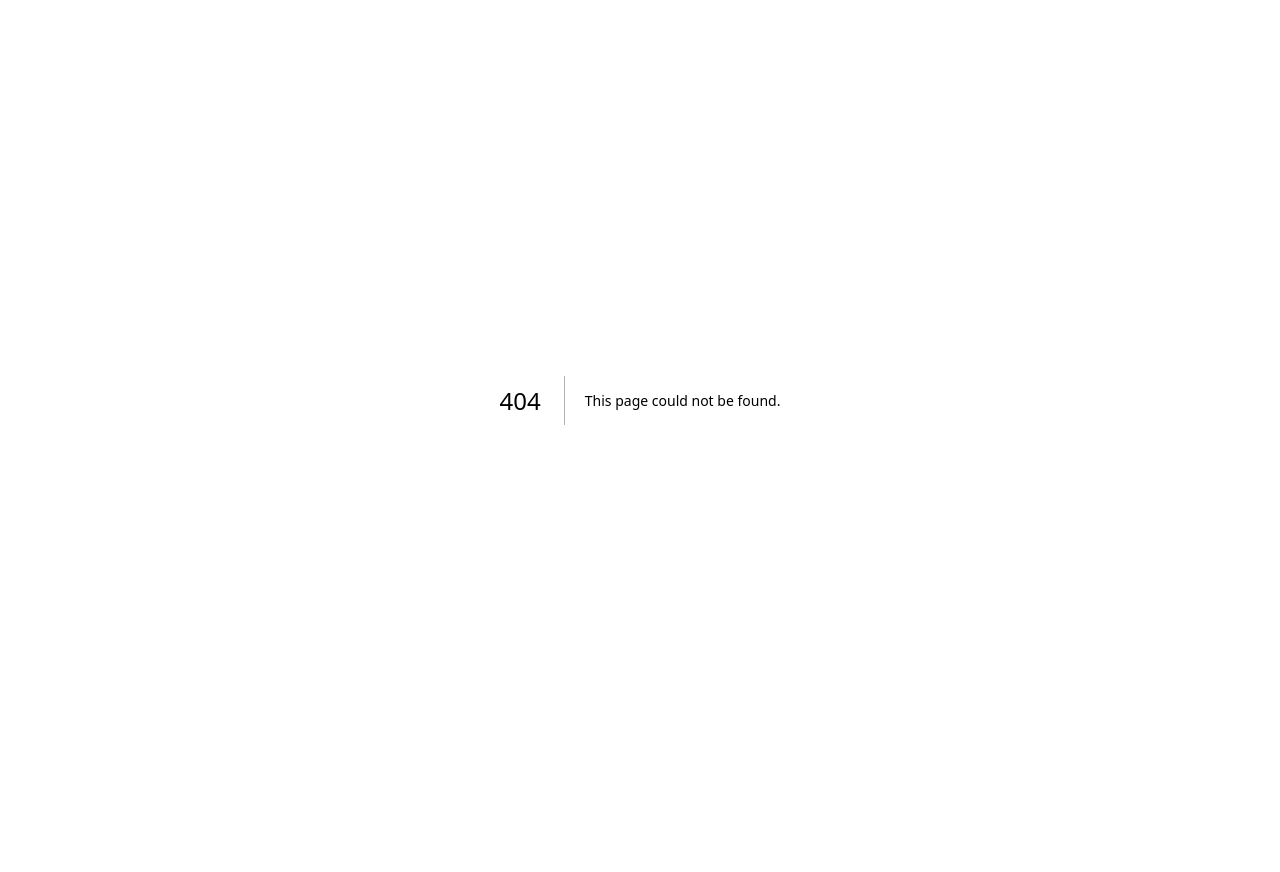
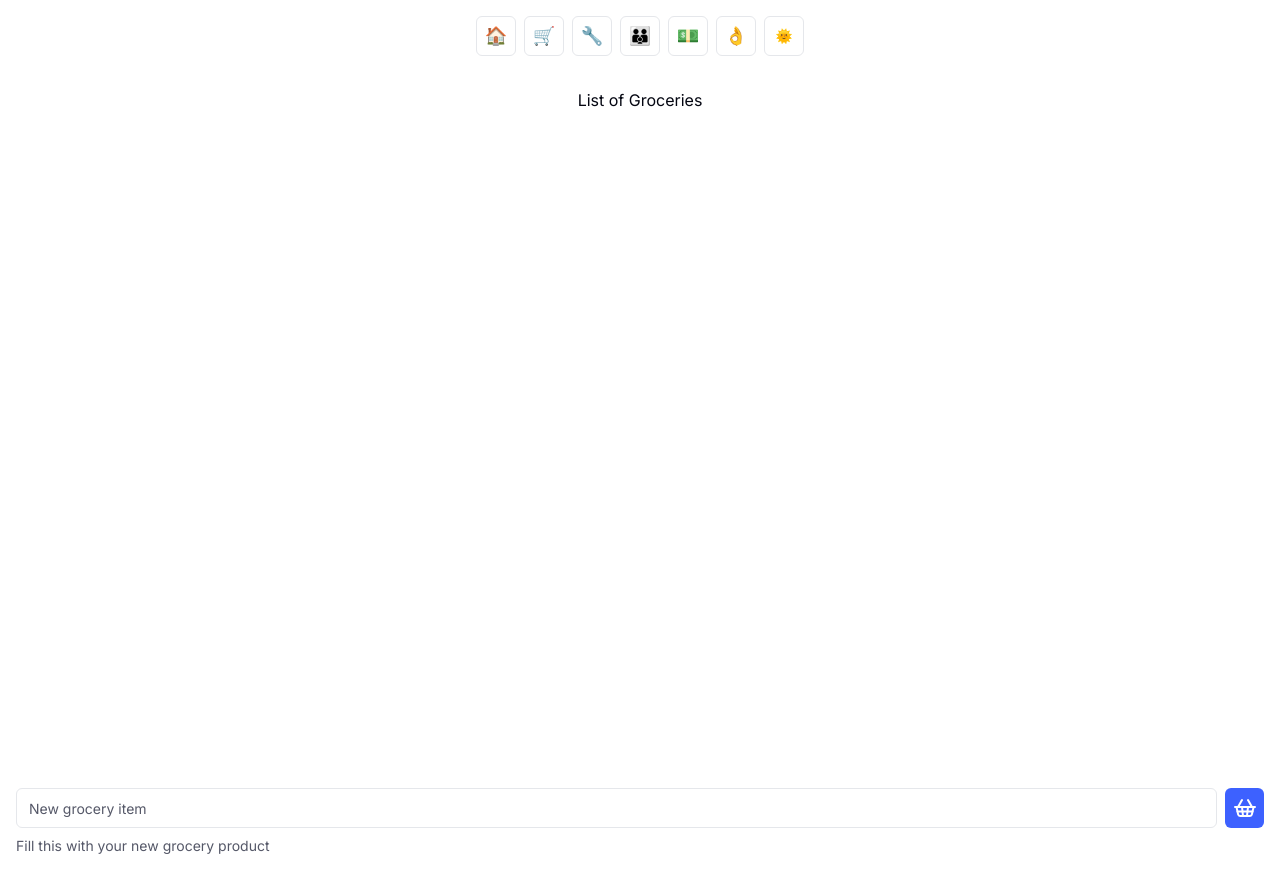
Before and after one commit to MhemedAbderrahmen/my-home, a Next.js app: page /groceries in a window 1280 px wide. Before the commit this address had no page. Before the commit the page ends 800 px from the top, so only its background shows below. Built offline with nearby package versions, Linux system fonts and the light colour scheme.

Commit message:
add grocery page

```diff
--- /dev/null
+++ b/app/groceries/page.tsx
@@ -0,0 +1,10 @@
+import AddGrocery from "@/components/groceries/add-grocery";
+
+export default function Groceries() {
+  return (
+    <main className="flex min-h-screen flex-col items-center justify-between p-4">
+      <div>List of Groceries</div>
+      <AddGrocery />
+    </main>
+  );
+}
--- a/app/layout.tsx
+++ b/app/layout.tsx
@@ -1,4 +1,5 @@
 import { ThemeProvider } from "@/components/theme-provider";
+import TopNav from "@/components/top-nav";
 import { TooltipProvider } from "@/components/ui/tooltip";
 import type { Metadata } from "next";
 import { Inter } from "next/font/google";
@@ -7,8 +8,8 @@
 const inter = Inter({ subsets: ["latin"] });
 
 export const metadata: Metadata = {
-  title: "Create Next App",
-  description: "Generated by create next app",
+  title: "Homely | APP",
+  description: "Made for people to manage their homes",
 };
 
 export default function RootLayout({
@@ -25,7 +26,10 @@
           enableSystem
           disableTransitionOnChange
         >
-          <TooltipProvider>{children}</TooltipProvider>
+          <TooltipProvider>
+            <TopNav />
+            {children}
+          </TooltipProvider>
         </ThemeProvider>
       </body>
     </html>
--- a/app/page.tsx
+++ b/app/page.tsx
@@ -1,19 +1,10 @@
-import TopNav from "@/components/top-nav";
-import { Button } from "@/components/ui/button";
-import { Input } from "@/components/ui/input";
-
 export default function Home() {
   return (
     <main
-      className="flex min-h-screen flex-col items-center justify-between p-4"
+      className="flex flex-col items-center justify-between p-4"
       suppressHydrationWarning
     >
-      <TopNav />
-
-      <div className="flex flex-row gap-2 w-full">
-        <Input placeholder="New grocery item" />
-        <Button>Create</Button>
-      </div>
+      Hello
     </main>
   );
 }
--- /dev/null
+++ b/components/groceries/add-grocery.tsx
@@ -0,0 +1,57 @@
+"use client";
+import { zodResolver } from "@hookform/resolvers/zod";
+import { ShoppingBasket } from "lucide-react";
+import { useForm } from "react-hook-form";
+import { z } from "zod";
+import { Button } from "../ui/button";
+import {
+  Form,
+  FormControl,
+  FormDescription,
+  FormField,
+  FormItem,
+} from "../ui/form";
+import { Input } from "../ui/input";
+
+const formSchema = z.object({
+  grocery: z.string().min(2).max(50),
+});
+
+export default function AddGrocery() {
+  const form = useForm<z.infer<typeof formSchema>>({
+    resolver: zodResolver(formSchema),
+    defaultValues: {
+      grocery: "",
+    },
+  });
+
+  function onSubmit(values: z.infer<typeof formSchema>) {
+    console.log(values);
+  }
+
+  return (
+    <Form {...form}>
+      <form onSubmit={form.handleSubmit(onSubmit)} className="w-full">
+        <div className="flex flex-row gap-2 ">
+          <FormField
+            control={form.control}
+            name="grocery"
+            render={({ field }) => (
+              <FormItem className="w-full">
+                <FormControl>
+                  <Input placeholder="New grocery item" {...field} />
+                </FormControl>
+                <FormDescription>
+                  Fill this with your new grocery product
+                </FormDescription>
+              </FormItem>
+            )}
+          />
+          <Button type="submit" size="icon">
+            <ShoppingBasket />
+          </Button>
+        </div>
+      </form>
+    </Form>
+  );
+}
--- a/components/top-nav.tsx
+++ b/components/top-nav.tsx
@@ -6,6 +6,7 @@
 
 export default function TopNav() {
   return (
+    <div className="flex flex-col items-center justify-between p-4">
       <div>
         <div className="w-full flex flex-row gap-2">
           <Tooltip>
@@ -50,5 +51,6 @@
           <ThemeToggle />
         </div>
       </div>
+    </div>
   );
 }
--- /dev/null
+++ b/components/ui/form.tsx
@@ -0,0 +1,178 @@
+"use client"
+
+import * as React from "react"
+import * as LabelPrimitive from "@radix-ui/react-label"
+import { Slot } from "@radix-ui/react-slot"
+import {
+  Controller,
+  ControllerProps,
+  FieldPath,
+  FieldValues,
+  FormProvider,
+  useFormContext,
+} from "react-hook-form"
+
+import { cn } from "@/lib/utils"
+import { Label } from "@/components/ui/label"
+
+const Form = FormProvider
+
+type FormFieldContextValue<
+  TFieldValues extends FieldValues = FieldValues,
+  TName extends FieldPath<TFieldValues> = FieldPath<TFieldValues>
+> = {
+  name: TName
+}
+
+const FormFieldContext = React.createContext<FormFieldContextValue>(
+  {} as FormFieldContextValue
+)
+
+const FormField = <
+  TFieldValues extends FieldValues = FieldValues,
+  TName extends FieldPath<TFieldValues> = FieldPath<TFieldValues>
+>({
+  ...props
+}: ControllerProps<TFieldValues, TName>) => {
+  return (
+    <FormFieldContext.Provider value={{ name: props.name }}>
+      <Controller {...props} />
+    </FormFieldContext.Provider>
+  )
+}
+
+const useFormField = () => {
+  const fieldContext = React.useContext(FormFieldContext)
+  const itemContext = React.useContext(FormItemContext)
+  const { getFieldState, formState } = useFormContext()
+
+  const fieldState = getFieldState(fieldContext.name, formState)
+
+  if (!fieldContext) {
+    throw new Error("useFormField should be used within <FormField>")
+  }
+
+  const { id } = itemContext
+
+  return {
+    id,
+    name: fieldContext.name,
+    formItemId: `${id}-form-item`,
+    formDescriptionId: `${id}-form-item-description`,
+    formMessageId: `${id}-form-item-message`,
+    ...fieldState,
+  }
+}
+
+type FormItemContextValue = {
+  id: string
+}
+
+const FormItemContext = React.createContext<FormItemContextValue>(
+  {} as FormItemContextValue
+)
+
+const FormItem = React.forwardRef<
+  HTMLDivElement,
+  React.HTMLAttributes<HTMLDivElement>
+>(({ className, ...props }, ref) => {
+  const id = React.useId()
+
+  return (
+    <FormItemContext.Provider value={{ id }}>
+      <div ref={ref} className={cn("space-y-2", className)} {...props} />
+    </FormItemContext.Provider>
+  )
+})
+FormItem.displayName = "FormItem"
+
+const FormLabel = React.forwardRef<
+  React.ElementRef<typeof LabelPrimitive.Root>,
+  React.ComponentPropsWithoutRef<typeof LabelPrimitive.Root>
+>(({ className, ...props }, ref) => {
+  const { error, formItemId } = useFormField()
+
+  return (
+    <Label
+      ref={ref}
+      className={cn(error && "text-destructive", className)}
+      htmlFor={formItemId}
+      {...props}
+    />
+  )
+})
+FormLabel.displayName = "FormLabel"
+
+const FormControl = React.forwardRef<
+  React.ElementRef<typeof Slot>,
+  React.ComponentPropsWithoutRef<typeof Slot>
+>(({ ...props }, ref) => {
+  const { error, formItemId, formDescriptionId, formMessageId } = useFormField()
+
+  return (
+    <Slot
+      ref={ref}
+      id={formItemId}
+      aria-describedby={
+        !error
+          ? `${formDescriptionId}`
+          : `${formDescriptionId} ${formMessageId}`
+      }
+      aria-invalid={!!error}
+      {...props}
+    />
+  )
+})
+FormControl.displayName = "FormControl"
+
+const FormDescription = React.forwardRef<
+  HTMLParagraphElement,
+  React.HTMLAttributes<HTMLParagraphElement>
+>(({ className, ...props }, ref) => {
+  const { formDescriptionId } = useFormField()
+
+  return (
+    <p
+      ref={ref}
+      id={formDescriptionId}
+      className={cn("text-sm text-muted-foreground", className)}
+      {...props}
+    />
+  )
+})
+FormDescription.displayName = "FormDescription"
+
+const FormMessage = React.forwardRef<
+  HTMLParagraphElement,
+  React.HTMLAttributes<HTMLParagraphElement>
+>(({ className, children, ...props }, ref) => {
+  const { error, formMessageId } = useFormField()
+  const body = error ? String(error?.message) : children
+
+  if (!body) {
+    return null
+  }
+
+  return (
+    <p
+      ref={ref}
+      id={formMessageId}
+      className={cn("text-sm font-medium text-destructive", className)}
+      {...props}
+    >
+      {body}
+    </p>
+  )
+})
+FormMessage.displayName = "FormMessage"
+
+export {
+  useFormField,
+  Form,
+  FormItem,
+  FormLabel,
+  FormControl,
+  FormDescription,
+  FormMessage,
+  FormField,
+}
--- /dev/null
+++ b/components/ui/label.tsx
@@ -0,0 +1,26 @@
+"use client"
+
+import * as React from "react"
+import * as LabelPrimitive from "@radix-ui/react-label"
+import { cva, type VariantProps } from "class-variance-authority"
+
+import { cn } from "@/lib/utils"
+
+const labelVariants = cva(
+  "text-sm font-medium leading-none peer-disabled:cursor-not-allowed peer-disabled:opacity-70"
+)
+
+const Label = React.forwardRef<
+  React.ElementRef<typeof LabelPrimitive.Root>,
+  React.ComponentPropsWithoutRef<typeof LabelPrimitive.Root> &
+    VariantProps<typeof labelVariants>
+>(({ className, ...props }, ref) => (
+  <LabelPrimitive.Root
+    ref={ref}
+    className={cn(labelVariants(), className)}
+    {...props}
+  />
+))
+Label.displayName = LabelPrimitive.Root.displayName
+
+export { Label }
--- a/package.json
+++ b/package.json
@@ -9,7 +9,9 @@
     "lint": "next lint"
   },
   "dependencies": {
+    "@hookform/resolvers": "^3.9.0",
     "@radix-ui/react-dropdown-menu": "^2.1.1",
+    "@radix-ui/react-label": "^2.1.0",
     "@radix-ui/react-slot": "^1.1.0",
     "@radix-ui/react-tooltip": "^1.1.2",
     "class-variance-authority": "^0.7.0",
@@ -19,8 +21,10 @@
     "next-themes": "^0.3.0",
     "react": "^18",
     "react-dom": "^18",
+    "react-hook-form": "^7.52.1",
     "tailwind-merge": "^2.4.0",
-    "tailwindcss-animate": "^1.0.7"
+    "tailwindcss-animate": "^1.0.7",
+    "zod": "^3.23.8"
   },
   "devDependencies": {
     "@types/node": "^20",
```
Also changed, not shown: components/groceries/list-groceries.tsx (added), 1 other file (tests, documents, lock files or other folders). Lines whose indentation alone changed are shown as unchanged.
